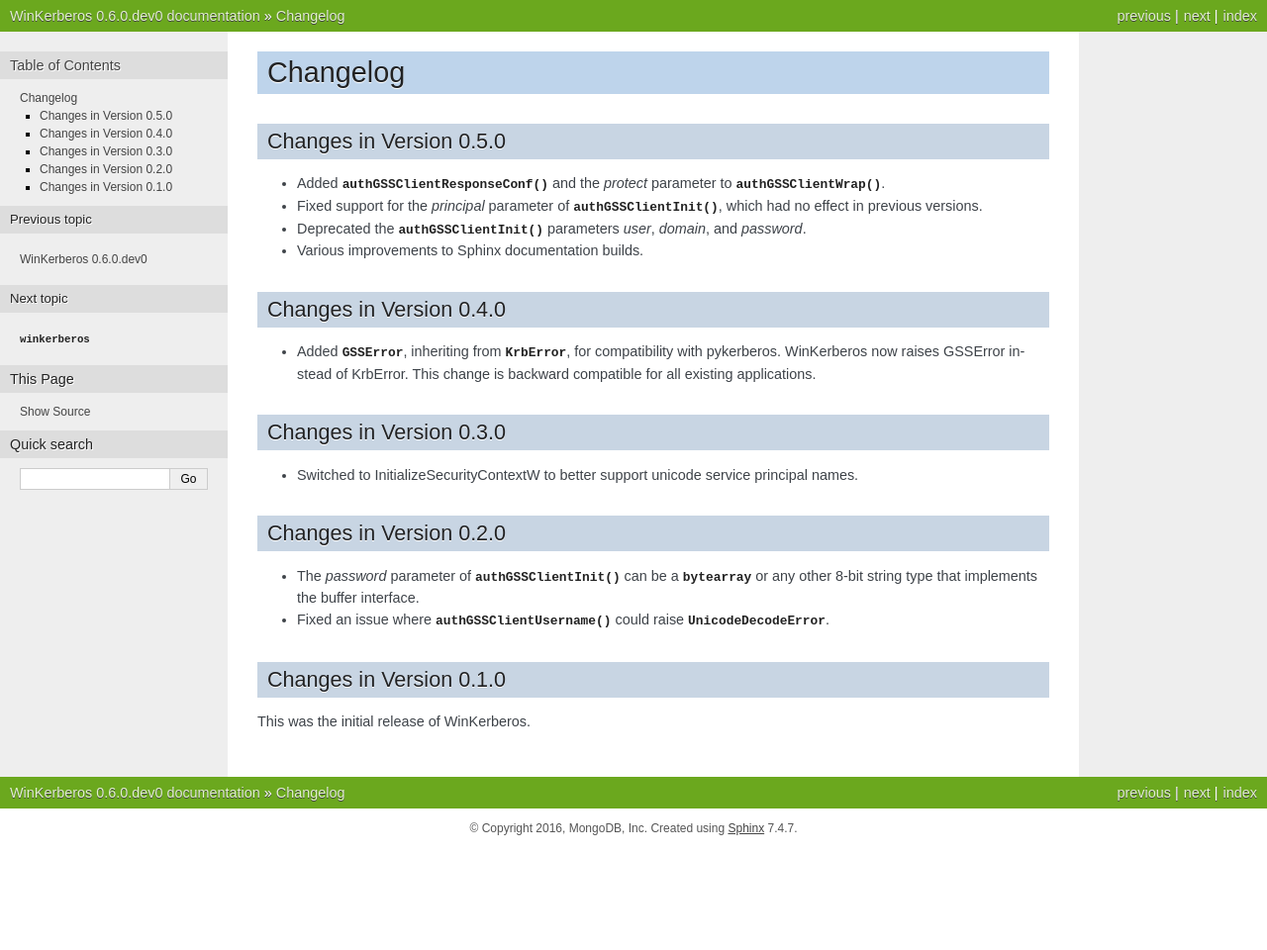
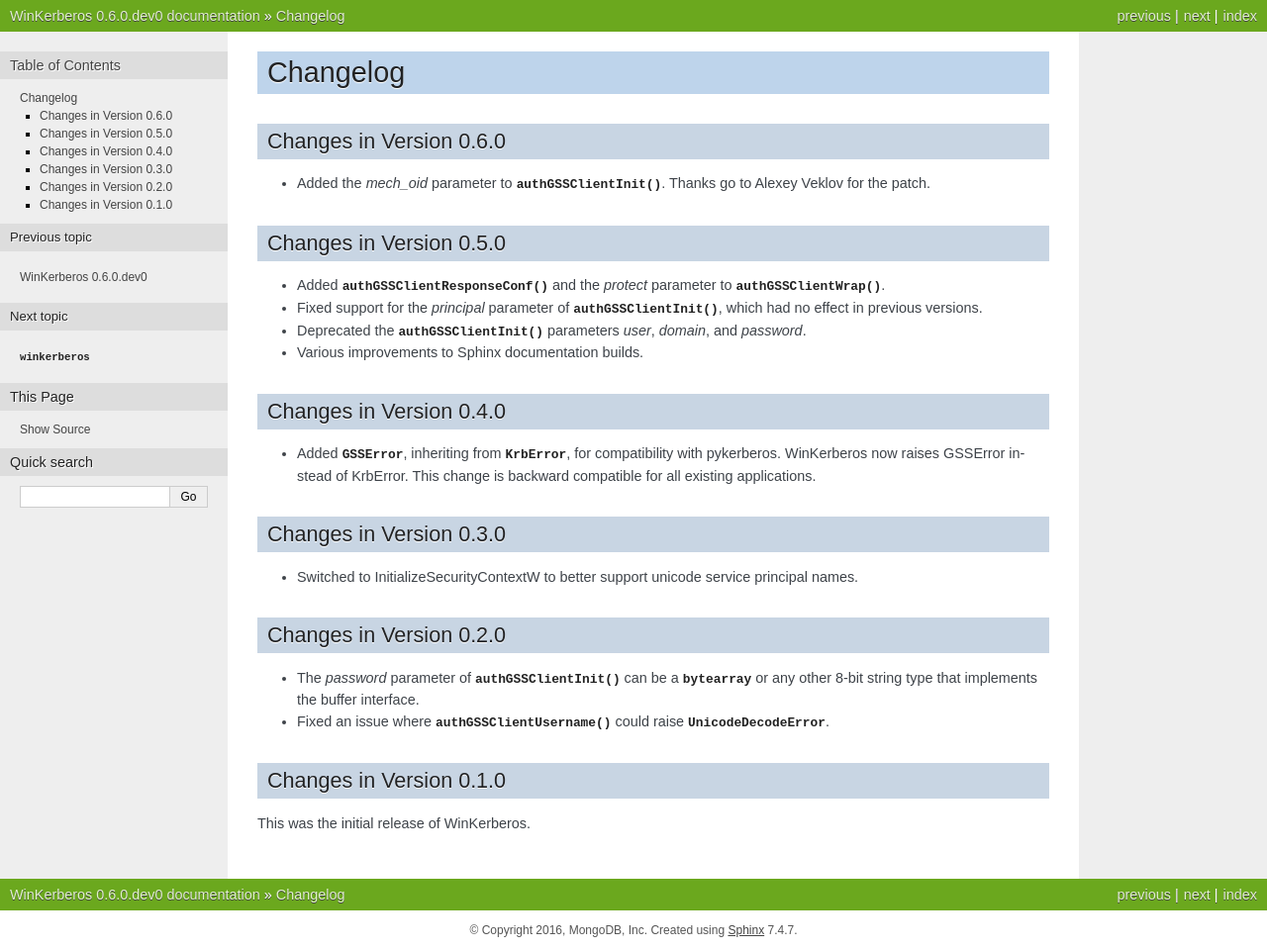
Before and after one commit to mongodb/winkerberos, a Sphinx documentation site: the page built from doc/changelog.rst, in a window 1280 px wide. Shown: the whole page at 99% size. Built offline with Sphinx 7.4.7, drawn with Linux system fonts in a browser that asks for light colours; the version number is read from the project's files by our own code; before the commit the page ends 900 px from its top, so only the background shows below that.

Commit message:
Update built docs and changelog

```diff
--- a/doc/changelog.rst
+++ b/doc/changelog.rst
@@ -1,5 +1,11 @@
 Changelog
 =========
+
+Changes in Version 0.6.0
+------------------------
+
+- Added the `mech_oid` parameter to :func:`~winkerberos.authGSSClientInit`.
+  Thanks go to Alexey Veklov for the patch.
 
 Changes in Version 0.5.0
 ------------------------
--- a/doc/winkerberos.rst
+++ b/doc/winkerberos.rst
@@ -22,4 +22,6 @@
    .. data:: GSS_C_SEQUENCE_FLAG
    .. data:: GSS_C_CONF_FLAG
    .. data:: GSS_C_INTEG_FLAG
+   .. data:: GSS_MECH_OID_KRB5
+   .. data:: GSS_MECH_OID_SPNEGO
    .. data:: __version__
```
Also changed, not shown: 1 other file.
